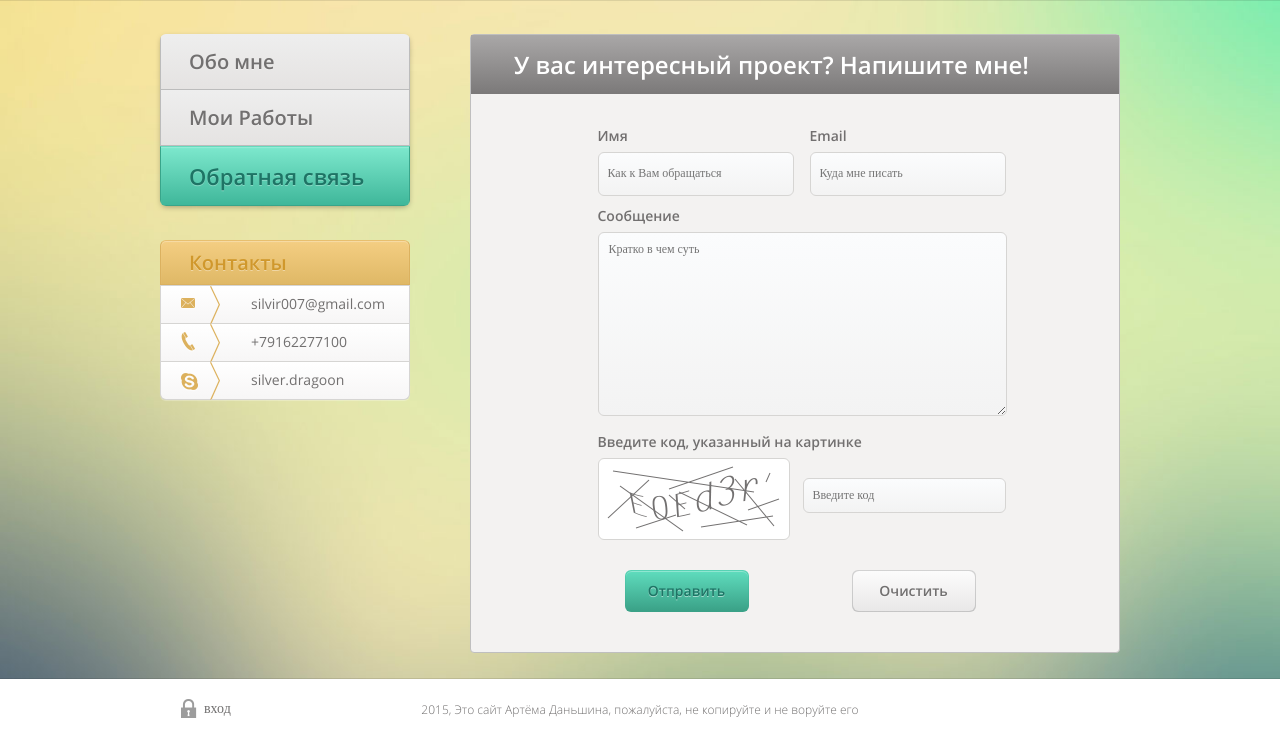
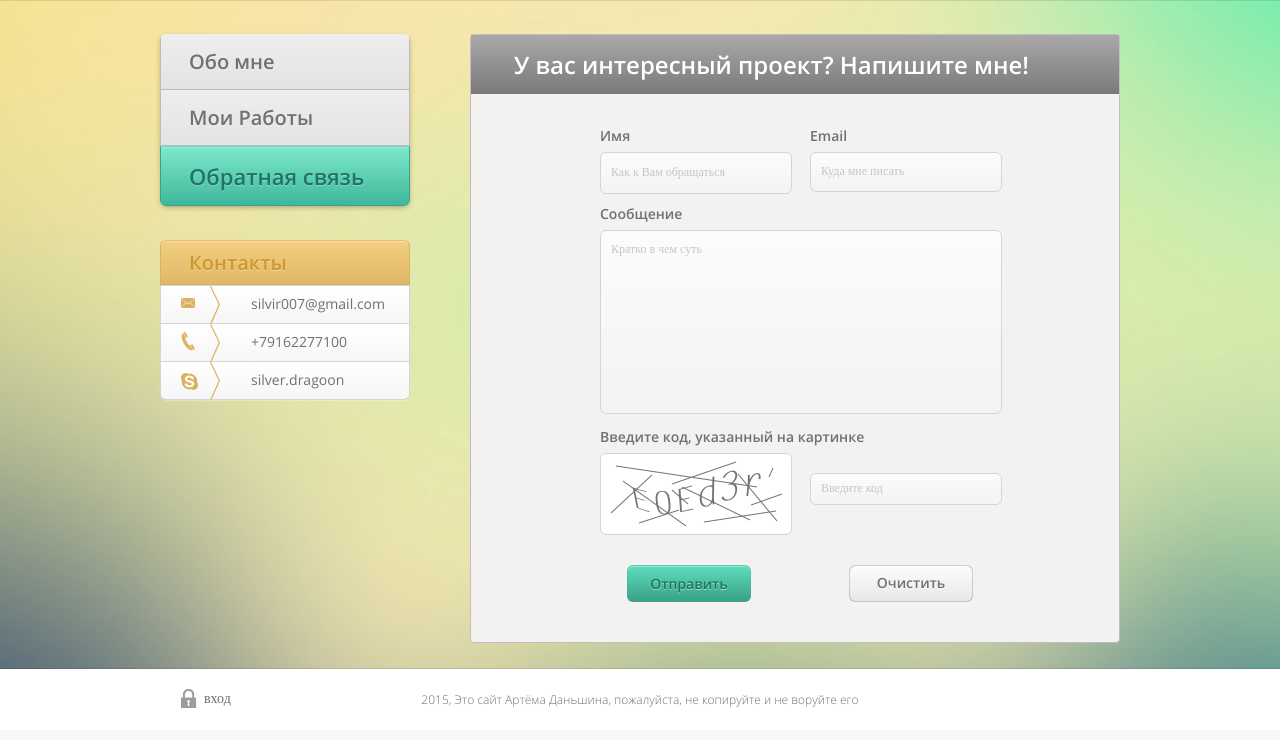
Before and after one commit to ArtDanshin/LoftSchool_dz1, a PHP site: page /feedback.html in a window 1280 px wide. Shown: the part 97-837 px from the top of the page. After the commit the page ends 805 px from the top, so only its background shows below. Run offline with PHP 8.4, Linux system fonts and the light colour scheme; some libraries are stand-ins or nearby versions; some web fonts are replaced.

Commit message:
Исправлена форма обратной связи. Совместимость с IE8

```diff
--- a/app/css/feedback.css
+++ b/app/css/feedback.css
@@ -27,18 +27,18 @@
 	padding-bottom: 40px;
 }
 .feedbox-body .feedform {
-	width: 395px;
+	width: 390px;
 	margin: 0 auto;
 	margin-top: 10px;
 }
 .feedform .feedname {
 	float: left;
-	width: 183px;
+	width: 180px;
 	margin-bottom: 10px;
 }
 .feedform .feedmail {
 	float: right;
-	width: 183px;
+	width: 180px;
 	margin-bottom: 10px;
 }
 .feedform .feed-head {
@@ -62,24 +62,33 @@
 	background: linear-gradient(to bottom, #fbfcfd 0%,#f3f3f3 100%); /* W3C */
 	font-family: "Opensans_Ligth";
 	font-size: 12px;
+	color: #c7c6c6;
 	padding-left: 9px;
 	padding-top: 0;
 }
+.feedform .feed-input::-moz-placeholder {
+	color: #c7c6c6;
+}
+.feedform .feed-input::-webkit-input-placeholder {
+	color: #c7c6c6;
+}
 .feedname .feed-input.name {
-	height: 41px;
+	padding: 13px 0px 13px 10px;
 }
 
 .feedmail .feed-input.mail {
-	height: 41px;
+	padding: 12px 0px 12px 10px;
 }
 .feedform .feedmessage {
 	width: 100%;
-	margin-bottom: 13px;
+	margin-bottom: 10px;
+	clear: both;
 }
 .feedmessage .feed-input.message {
-	height: 170px;
-	padding-top: 10px;
-	padding-left: 10px;
+	height: 158px;
+	width: 380px;
+	padding: 12px 10px 12px 10px;
+	resize: none;
 }
 .feedform .feedcapcha {
 	margin-bottom: 30px;
@@ -102,10 +111,10 @@
 }
 .capchabody .wrap-capcha-input{
 	float: right;
-	width: 190px;
+	width: 180px;
 }
 .wrap-capcha-input .feed-input.capcha {
-	height: 32px;
+	padding: 8px 0px 8px 10px;
 	margin-top: 20px;
 }
 .feedform .feedbuttons {
@@ -115,7 +124,7 @@
 	float: left;
 	margin-left: 27px;
 	width: 123px;
-	height: 41px;
+	height: 36px;
 	padding-top: 1px;
 	padding-left: 1px;
 	border-radius: 6px;
@@ -131,7 +140,7 @@
 	display: inline-block;
 	margin-top: 0px;
 	width: 122px;
-	height: 40px;
+	height: 35px;
 	border-width: 0px;
 	border-radius: 6px;
 	border-top: 1px #8fe7d1 solid;
@@ -147,11 +156,17 @@
 	color: #1e7465;
 	text-shadow: 0 1px 0 rgba(255,255,255,0.5);
 }
+.wrap-button-submit .button-submit:active, .wrap-button-submit .button-submit:focus {
+  outline: none;
+}
+.wrap-button-submit .button-submit::-moz-focus-inner {
+  border: 0;
+}
 .feedbuttons .wrap-button-clear {
 	float: right;
 	margin-right: 17px;
 	width: 123px;
-	height: 41px;
+	height: 36px;
 	padding-top: 1px;
 	padding-left: 1px;
 	border-radius: 6px;
@@ -166,7 +181,7 @@
 .wrap-button-clear .button-clear {
 	display: inline-block;
 	width: 122px;
-	height: 40px;
+	height: 35px;
 	border-width: 0px;
 	border-radius: 6px;
 	background: #fcfcfc; /* Old browsers */
@@ -181,3 +196,9 @@
 	color: #727070;
 	text-shadow: 0 1px 0 rgba(255,255,255,0.5);
 }
+.wrap-button-clear .button-clear:active, .wrap-button-clear .button-clear:focus {
+  outline: none;
+}
+.wrap-button-clear .button-clear::-moz-focus-inner {
+  border: 0;
+}
--- a/app/css/my_work.css
+++ b/app/css/my_work.css
@@ -55,23 +55,22 @@
 	height: 100%;
 }
 .wrap-workimg .worklink-img {
+	display: block;
 	position: absolute;
 	font-family: 'OpenSans_Regular';
 	font-size: 13.35px;
 	text-align: center;
 	text-decoration: none;
 	padding-top: 45px;
-	top: 0px;
 	width: 100%;
 	height: 100%;
 	top: 0px;
   	left: 0px;
   	background: rgba(0,0,0,0.7);
   	border-radius: 6px 6px 0 0;
-  	width: 100%;
-  	height: 100%;
  	color: #fff;
  	opacity: 0;
+	filter: alpha(opacity=0.1);
  	-o-transition: all 0.5s linear 0s;
 	-webkit-transition: all 0.5s linear 0s;
 	-moz-transition: all 0.5s linear 0s;
--- a/app/feedback.html
+++ b/app/feedback.html
@@ -86,19 +86,19 @@
 							<form action="" name="Feedback">
 								<div class="feedform clearfix">
 									<div class="feedname">
-										<p class="feed-head">Имя</p>
+										<div class="feed-head">Имя</div>
 										<input class="feed-input name" type="text" name="name" placeholder="Как к Вам обращаться">
 									</div>
 									<div class="feedmail">
-										<p class="feed-head">Email</p>
+										<div class="feed-head">Email</div>
 										<input class="feed-input mail" type="text" name="mail" placeholder="Куда мне писать">
 									</div>
 									<div class="feedmessage">
-										<p class="feed-head">Сообщение</p>
+										<div class="feed-head">Сообщение</div>
 										<textarea class="feed-input message" type="text" name="message" placeholder="Кратко в чем суть"></textarea>
 									</div>
 									<div class="feedcapcha clearfix">
-										<p class="feed-head">Введите код, указанный на картинке</p>
+										<div class="feed-head">Введите код, указанный на картинке</div>
 										<div class="capchabody">
 											<div class="wrap-capchaimg">
 												<div class="capchaimg"></div>
@@ -134,6 +134,8 @@
 		</div>
 	</footer>
 	<script src="bower/jquery/dist/jquery.js"></script>
+	<script src="/bower/jquery-placeholder/jquery.placeholder.min.js"></script>
 	<script src="js/main.js"></script>
+	<script src="js/feedback.js"></script>
 </body>
 </html>
--- /dev/null
+++ b/app/js/feedback.js
@@ -0,0 +1,3 @@
+$(document).ready(function() {
+	jQuery('input[placeholder], textarea[placeholder]').placeholder();
+});
```
Also changed, not shown: app/my_work.html (+15 -5 lines).
